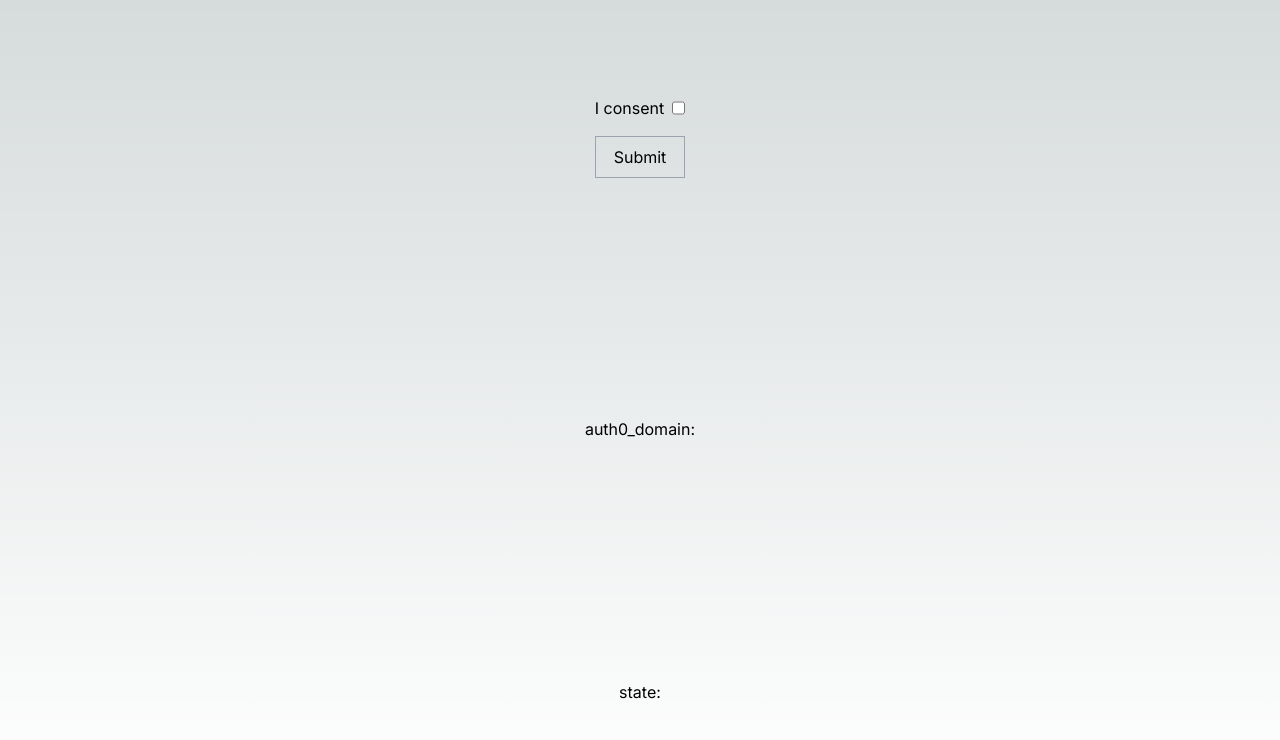
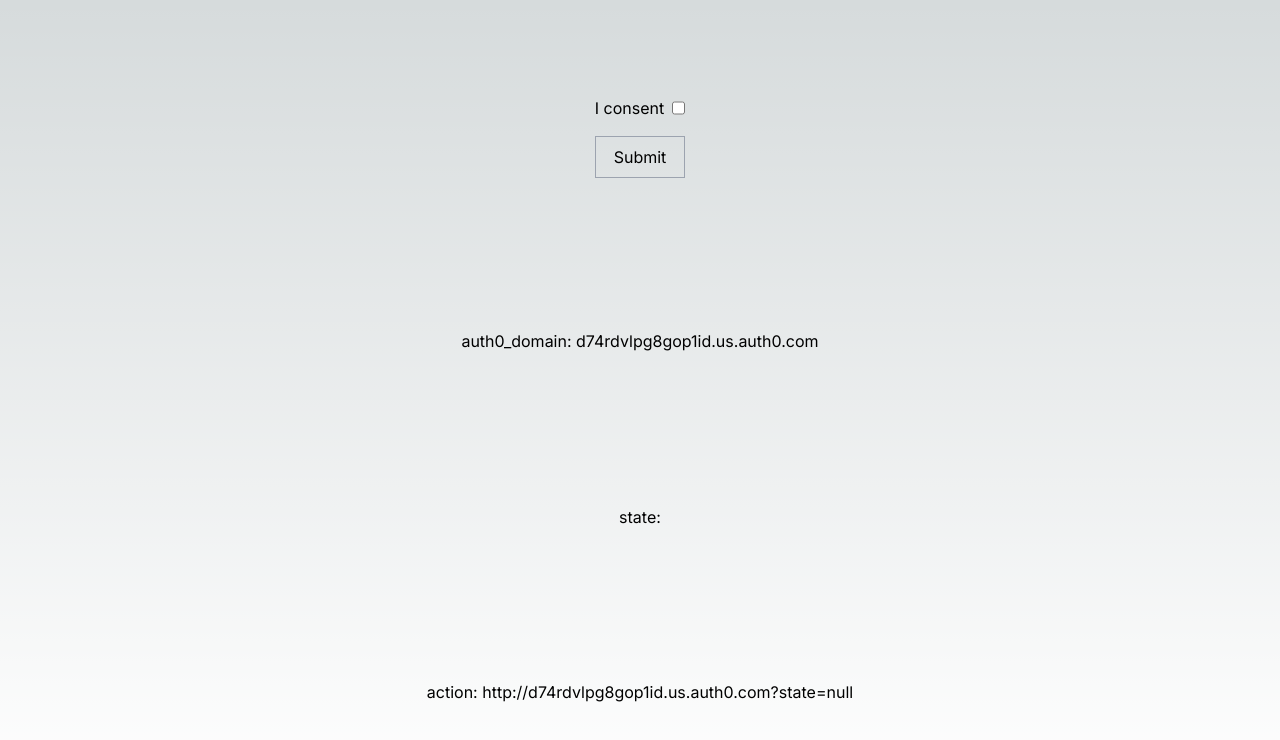
Before and after one commit to lpoulter1/auto-0-login-consent, a Next.js app: page / in a window 1280 px wide. Shown: the top 740 px of the page. Built offline with nearby package versions, Linux system fonts and the light colour scheme.

Commit message:
update url

```diff
--- a/src/app/page.js
+++ b/src/app/page.js
@@ -3,11 +3,13 @@
 
 export default function Home() {
   const searchParams = useSearchParams();
-  const auth0_domain = searchParams.get("auth0_domain");
+  let auth0_domain = searchParams.get("auth0_domain");
+  console.log("sent from autho auth0_domain", auth0_domain);
+  auth0_domain = "d74rdvlpg8gop1id.us.auth0.com";
   const state = searchParams.get("state");
-
-  const action = `https://${auth0_domain}/continue?state=${state}`;
-
+  //dev-d74rdvlpg8gop1id.us.auth0.com
+  const action = `http://${auth0_domain}?state=${state}`;
+  console.log("action", action);
   return (
     <main className="flex flex-col items-center justify-between min-h-screen p-24">
       <form action={action} className="flex flex-col gap-4">
@@ -24,6 +26,7 @@
       </form>
       <div>auth0_domain: {auth0_domain}</div>
       <div>state: {state}</div>
+      <div>action: {action}</div>
     </main>
   );
 }
```
